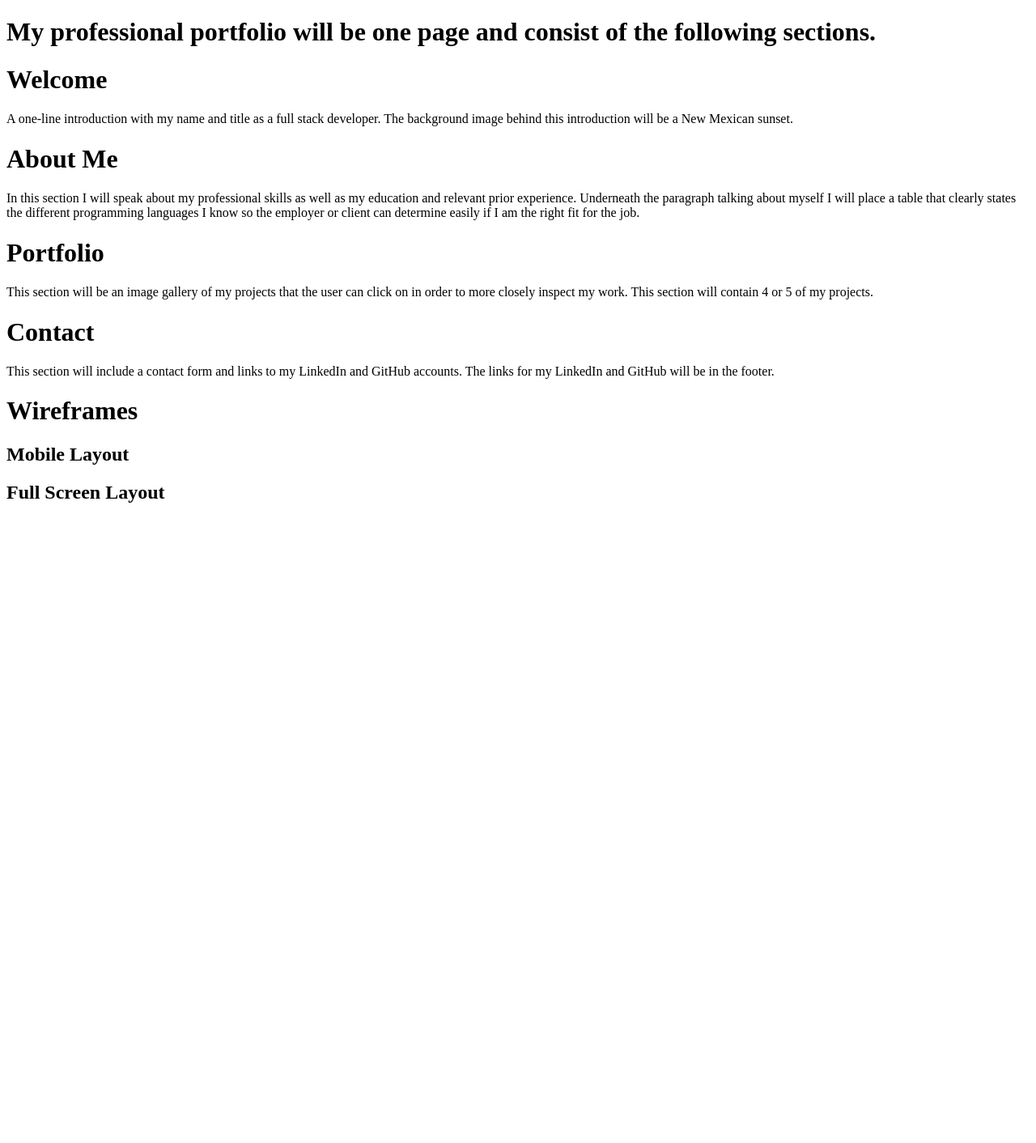
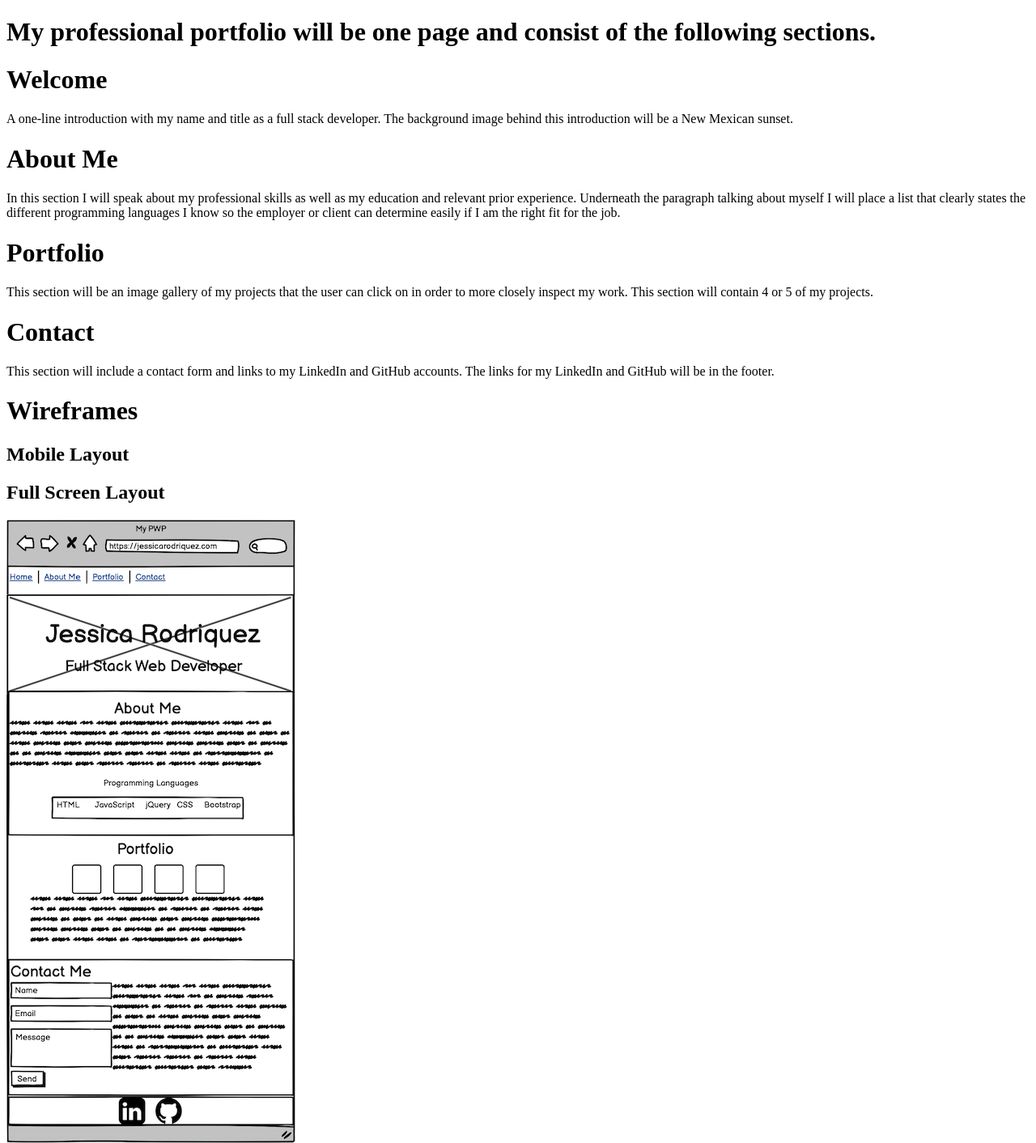
Before and after one commit to jrodri09-ai/pwp-professional-portfolio, a plain HTML site: page public_html/documentation/milestone-2.html in a window 1280 px wide. Shown: the whole page at 81% size. Before the commit the page ends 800 px from the top, so only its background shows below. Drawn offline with Linux system fonts and the light colour scheme.

Commit message:
added full screen layout

```diff
--- a/public_html/documentation/milestone-2.html
+++ b/public_html/documentation/milestone-2.html
@@ -11,7 +11,7 @@
     image behind this introduction will be a New Mexican sunset.</p>
 <h1> About Me</h1>
 <p>In this section I will speak about my professional skills as well as my education and relevant
-    prior experience. Underneath the paragraph talking about myself I will place a table that
+    prior experience. Underneath the paragraph talking about myself I will place a list that
     clearly states the different programming languages I know so the employer or client can
     determine easily if I am the right fit for the job.
     </p>
@@ -28,5 +28,6 @@
 
 
 <h2>Full Screen Layout</h2>
+<img src="My%20PWP%20copy.png">
 </body>
 </html>
```
Also changed, not shown: public_html/documentation/My PWP copy.png (added).
